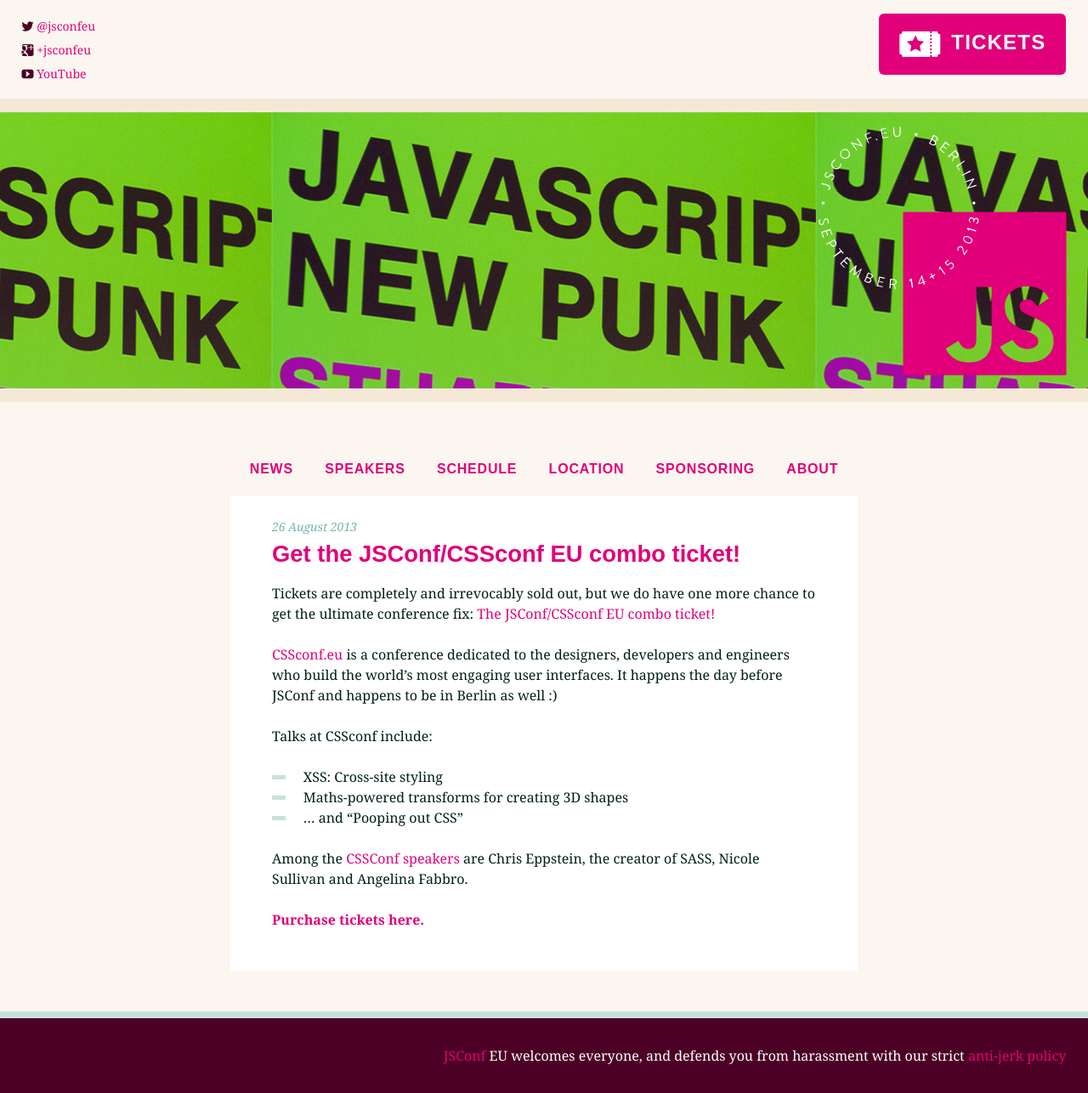
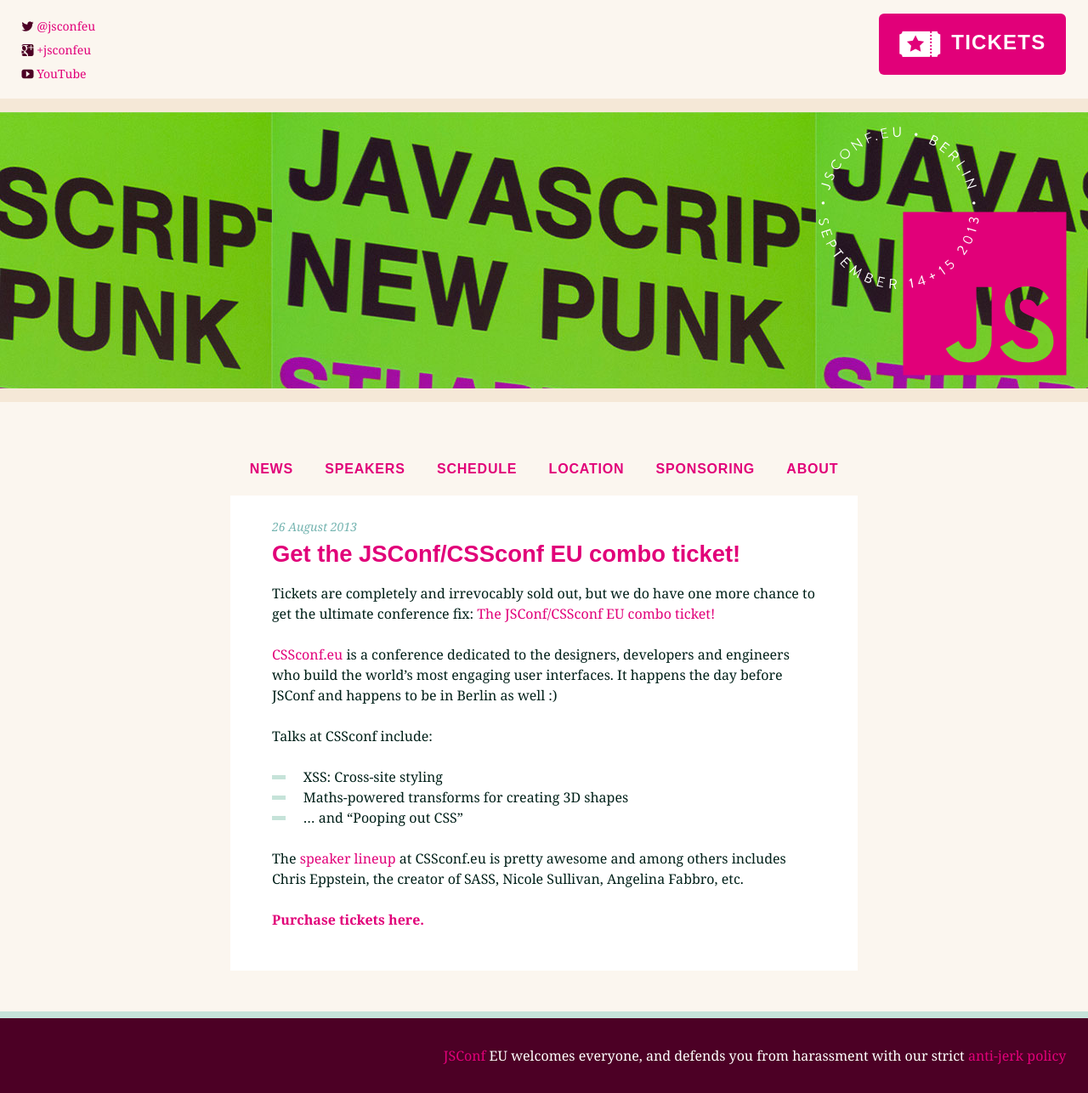
Before and after one commit to jsconf/2013.jsconf.eu, a Jekyll site: the page built from _posts/2013-08-26-cssconf-combo-ticket.md, in a window 1280 px wide. Shown: the whole page at 85% size. Built offline with Jekyll 4.4.1, drawn with Linux system fonts in a browser that asks for light colours; nearby versions of some CDN libraries; comment, search, counter and statistics services are not loaded.

Commit message:
update as suggested by Michael

```diff
--- a/_posts/2013-08-26-cssconf-combo-ticket.md
+++ b/_posts/2013-08-26-cssconf-combo-ticket.md
@@ -17,6 +17,6 @@
 - Maths-powered transforms for creating 3D shapes
 - … and "Pooping out CSS"
 
-Among the <a href="http://2013.cssconf.eu/speakers/"> CSSConf speakers</a> are Chris Eppstein, the creator of SASS, Nicole Sullivan and Angelina Fabbro.
+The <a href="http://2013.cssconf.eu/speakers/">speaker lineup</a> at CSSconf.eu is pretty awesome and among others includes Chris Eppstein, the creator of SASS, Nicole Sullivan, Angelina Fabbro, etc.
 
 <p><b><a href="https://tito.io/jsconfeu/jsconf-eu-2013">Purchase tickets here.</a></b></p>
```
